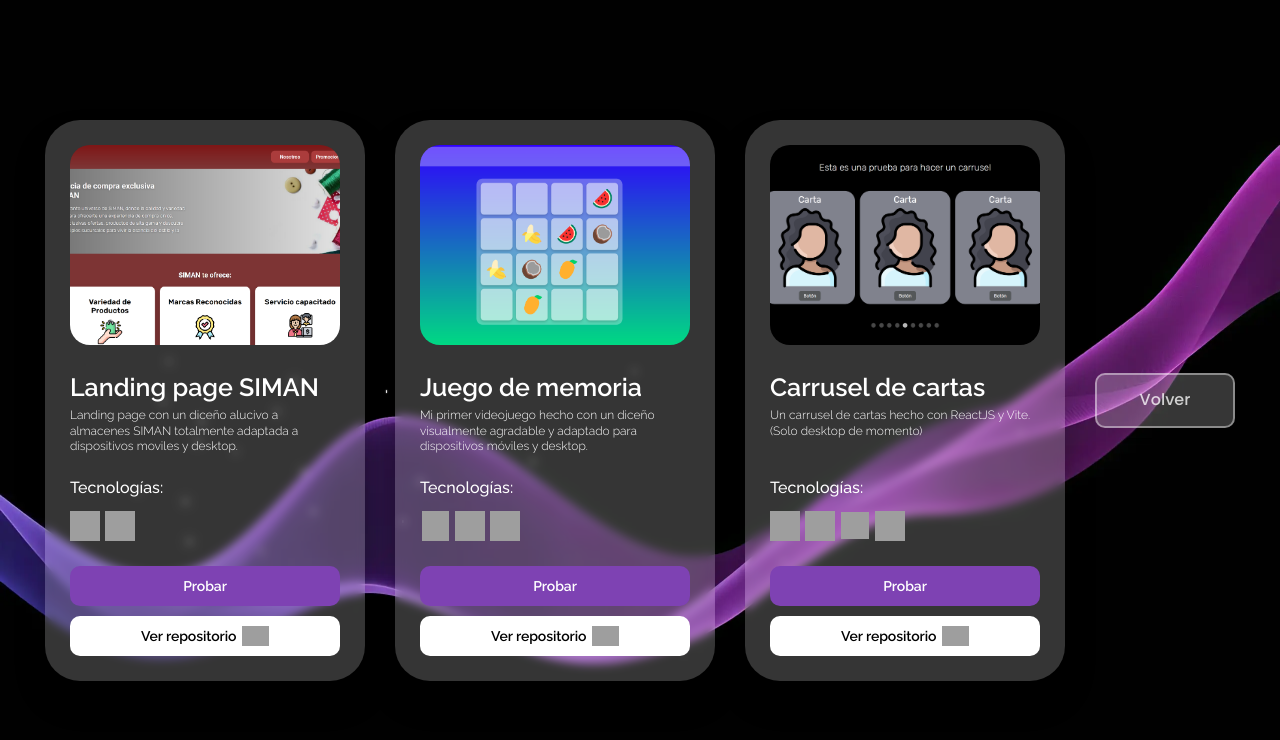
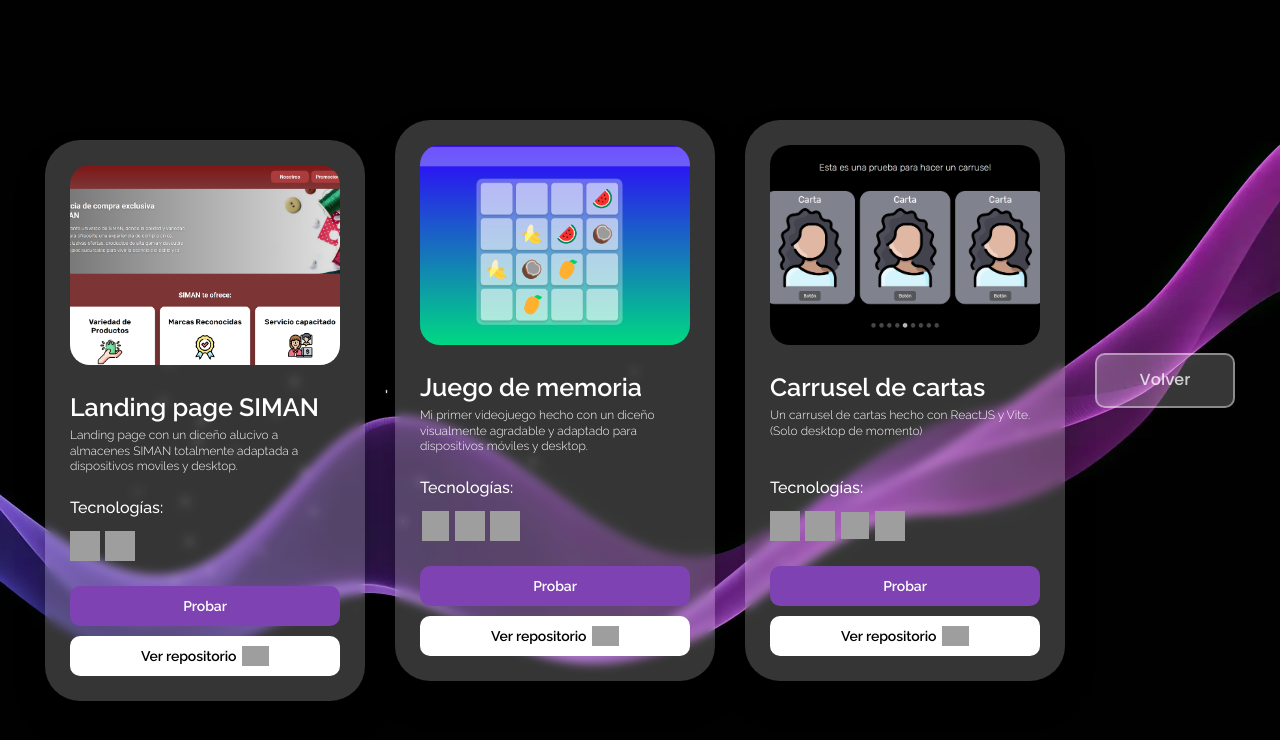
Before and after one commit to javierrend17/Portafolio-Javier-Renderos, a plain HTML site: page index.html in a window 1280 px wide. Both pictures are taken after a click on the button "Mis proyectos". Drawn offline with Linux system fonts and the light colour scheme; grey boxes are pictures that could not be loaded.

Commit message:
Minor changes

```diff
--- a/index.html
+++ b/index.html
@@ -17,7 +17,7 @@
 	<div class="background"></div>
 	<div class="content">
 
-		<div class="proyect-card hide">
+		<div class="proyect-card hide siman">
 			<img class="card-img" draggable="false" src="/resources/landing-siman.png">
 			<div class="description">
 				<h2>Landing page SIMAN</h2>
--- a/styles.css
+++ b/styles.css
@@ -126,7 +126,6 @@ body{
 	flex-wrap: wrap;
 	justify-content: center;
 	align-items: center;
-	padding: 20px 0px;
 	gap: 30px;
 	overflow-y: scroll;
 	transition: none;
@@ -468,6 +467,14 @@ img.javascript{
 	height: 50%;
 }
 
+.back-button{
+	margin-bottom: 40px;
+}
+
+.siman{
+	margin-top: 40px;
+}
+
 @media (max-width: 1655px) {
 	.proyect-card .buttons{
 		width: 100%;
```
